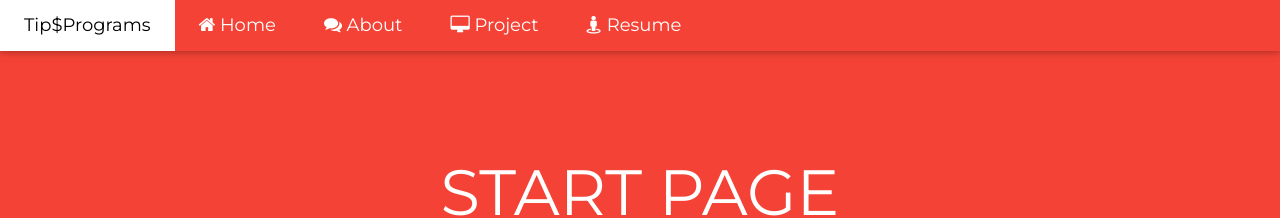
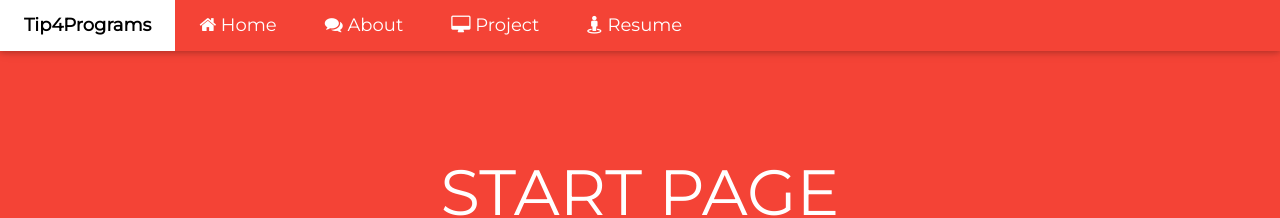
Before and after one commit to tip4programs/tip4programs.github.io, a Jekyll site: the page built from index.html, in a window 1280 px wide. Shown: the top 218 px of the page. Built offline with Jekyll 4.4.1, drawn with Linux system fonts in a browser that asks for light colours.

Commit message:
Update navbar.html

```diff
--- a/_includes/navbar.html
+++ b/_includes/navbar.html
@@ -1,14 +1,15 @@
 <div class="w3-top">
   <div class="w3-bar w3-red w3-card w3-left-align w3-large">
     <a class="w3-bar-item w3-button w3-hide-medium w3-hide-large w3-right w3-padding-large w3-hover-white w3-large w3-red" href="javascript:void(0);" onclick="myFunction()" title="Toggle Navigation Menu"><i class="fa fa-bars"></i></a>
-    <a href="{{ site.url }}{{ site.baseurl }}" class="w3-bar-item w3-button w3-hide-small w3-padding-large w3-hover-white">Tip$Programs</a>
+    <a href="{{ site.url }}{{ site.baseurl }}" class="w3-bar-item w3-button w3-hide-small w3-padding-large w3-hover-white"><b>Tip4Programs</b></a>
     {% for y in site.data.navbar %}
     <a href="{{ y.url }}" class="w3-bar-item w3-button w3-hide-small w3-padding-large w3-hover-white"><i class="fa {{ y.icon }}"></i> {{ y.link }}</a>
     {% endfor %}
   </div>
 
   <!-- Navbar on small screens -->
-  <div id="navDemo" class="w3-bar-block w3-white w3-hide w3-hide-large w3-hide-medium w3-large">
+  <div id="navDemo" class="w3-bar-block w3-white w3-hide w3-hide-large w3-hide-medium w3-large"><a href="https://chipprogrammers.github.io/Good" class="w3-bar-item w3-button"><b>T4P</b></a>
+    <a href="https://chipprogrammers.github.io/Good" class="w3-bar-item w3-button"><b>T4P</b></a>
     {% for y in site.data.navbar %}
     <a href="{{ y.url }}" class="w3-bar-item w3-button w3-padding-large">{{ y.link }}</a>
    {% endfor %}
```
